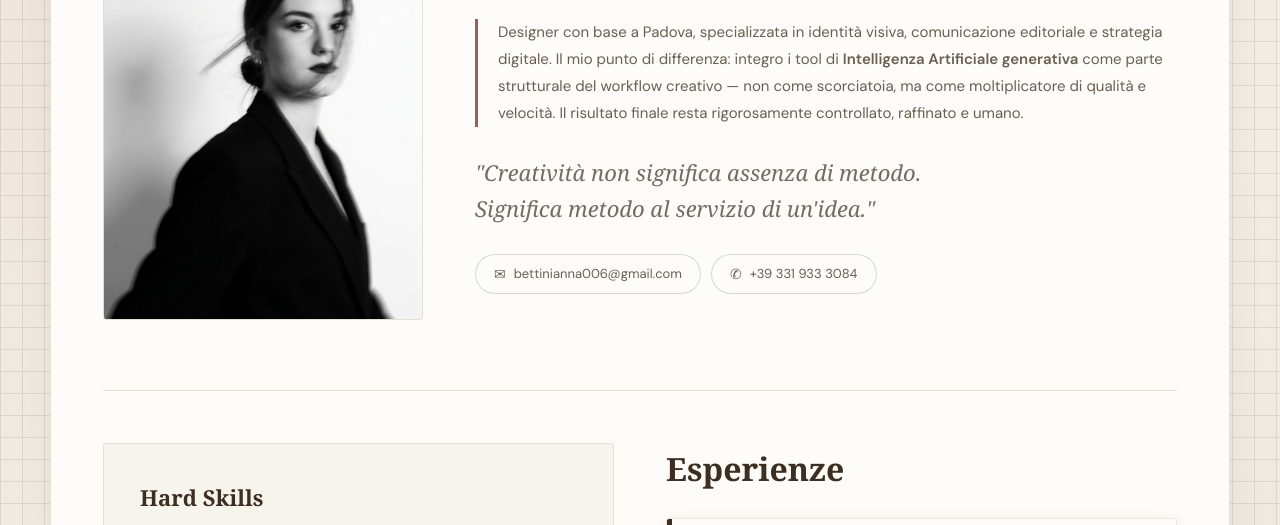
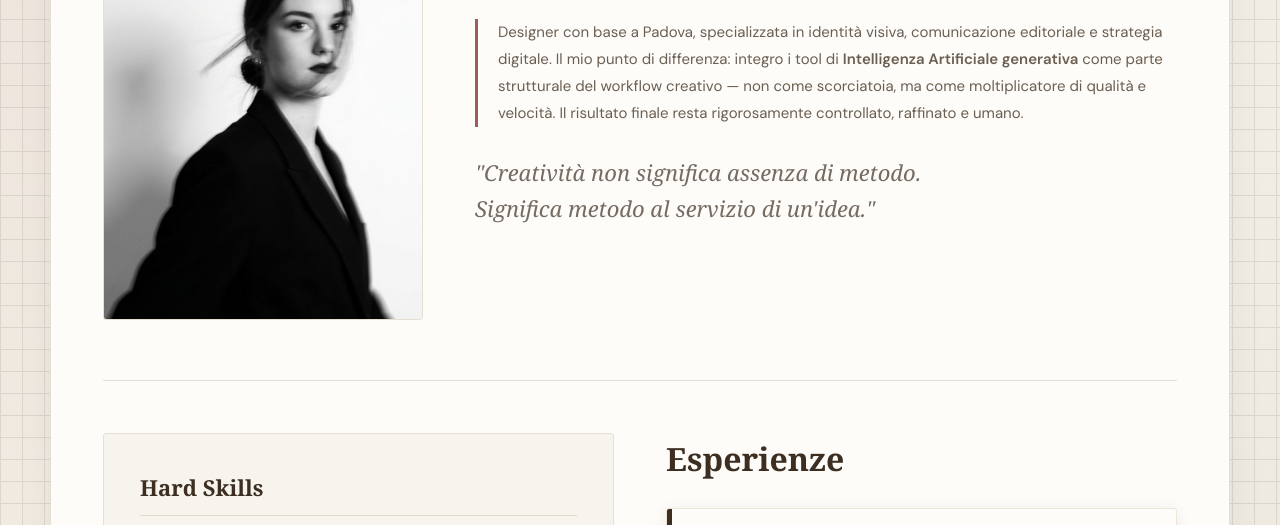
Before and after one commit to bettinianna006-debug/portfolio-annabettini, a plain HTML site: page index.html in a window 1280 px wide. Shown: the part 575-1100 px from the top of the page. Drawn offline with Linux system fonts and the light colour scheme; a web font is replaced by a local one.

Commit message:
Update index.html

```diff
--- a/index.html
+++ b/index.html
@@ -336,13 +336,6 @@
             color: var(--c-chi);
             opacity: .7;
             margin-bottom: 28px;
-        }
-
-        .contacts-row {
-            display: flex;
-            flex-wrap: wrap;
-            gap: 10px;
-            margin-bottom: 36px;
         }
 
         /* ============================================================
@@ -718,8 +711,6 @@
             .header-name { font-size: clamp(42px, 12vw, 56px); }
             .header-right { width: 100%; align-items: stretch; }
             .contact-pill { justify-content: center; padding: 12px 18px; font-size: 14px; }
-            .contacts-row { flex-direction: column; width: 100%; }
-            .contacts-row .contact-pill { width: 100%; justify-content: center; }
 
             /* ============================================================
                IMMAGINI RESPONSIVE E PERFETTE DA MOBILE
@@ -807,14 +798,6 @@
 
                 <p class="about-highlight">"Creatività non significa assenza di metodo.<br>Significa metodo al servizio di un'idea."</p>
 
-                <div class="contacts-row">
-                    <a class="contact-pill" href="mailto:bettinianna006@gmail.com">
-                        <span class="icon">✉</span> bettinianna006@gmail.com
-                    </a>
-                    <a class="contact-pill" href="tel:+393319333084">
-                        <span class="icon">✆</span> +39 331 933 3084
-                    </a>
-                </div>
             </div>
         </div>
 
@@ -1217,7 +1200,7 @@
         const clickedTab = evt.currentTarget;
         clickedTab.classList.add('active');
 
-        // NOVITÀ: Fai scorrere la barra per centrare il bottone cliccato
+        // Fai scorrere la barra per centrare il bottone cliccato
         clickedTab.scrollIntoView({
             behavior: 'smooth',
             inline: 'center',
```
